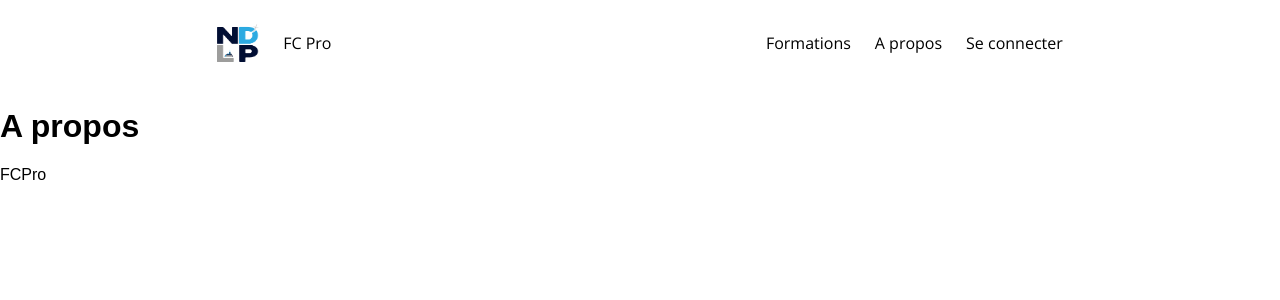
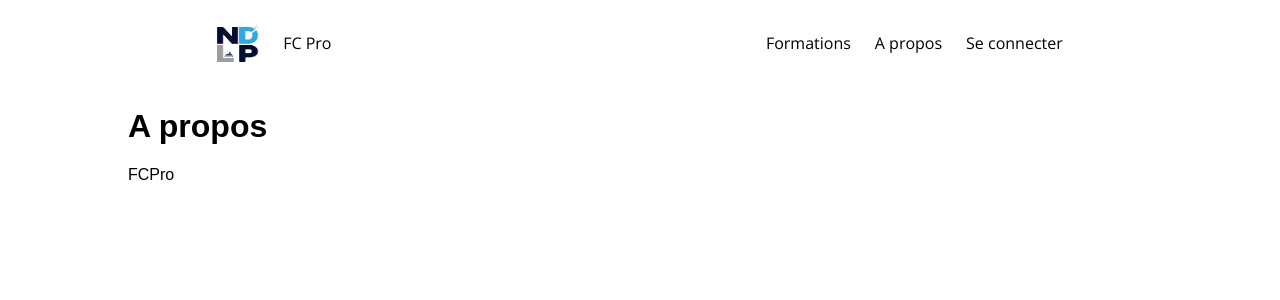
Before and after one commit to geekcatfr/projet-premiere-annee, a React (Vite) app in the folder client/: page /about in a window 1280 px wide. Shown: the top 300 px of the page. Built offline with nearby package versions, Linux system fonts and the light colour scheme.

Commit message:
Final css

```diff
--- a/client/src/App.css
+++ b/client/src/App.css
@@ -1,6 +1,8 @@
 div.container {
   height: 100%;
-  width: 100%;
+  width: 80%;
+  margin-left: auto;
+  margin-right: auto;
   display: flex;
 }
 
```
